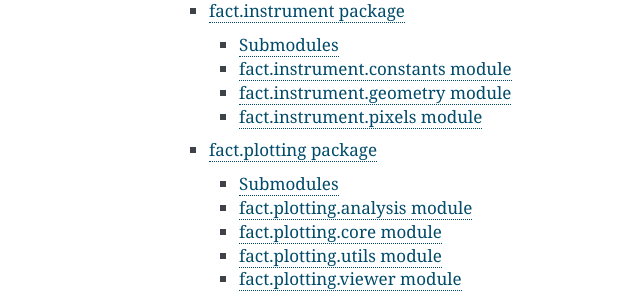
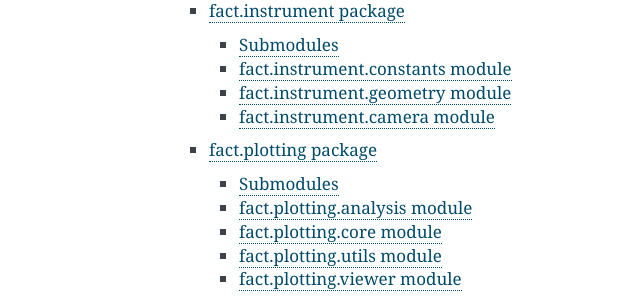
Before and after one commit to fact-project/pyfact, a Sphinx documentation site: the page built from docs/index.rst, in a window 1280 px wide. Shown: the part 685-985 px from the top of the page, without its empty margins (301-941 px from the left). Built offline with Sphinx 7.4.7, drawn with Linux system fonts in a browser that asks for light colours.

Commit message:
Fix docs

```diff
--- a/docs/fact.instrument.rst
+++ b/docs/fact.instrument.rst
@@ -25,10 +25,10 @@ fact\.instrument\.geometry module
     :undoc-members:
     :show-inheritance:
 
-fact\.instrument\.pixels module
+fact\.instrument\.camera module
 -------------------------------
 
-.. automodule:: fact.instrument.pixels
+.. automodule:: fact.instrument.camera
     :members:
     :undoc-members:
     :show-inheritance:
```
Also changed, not shown: 1 other file.
